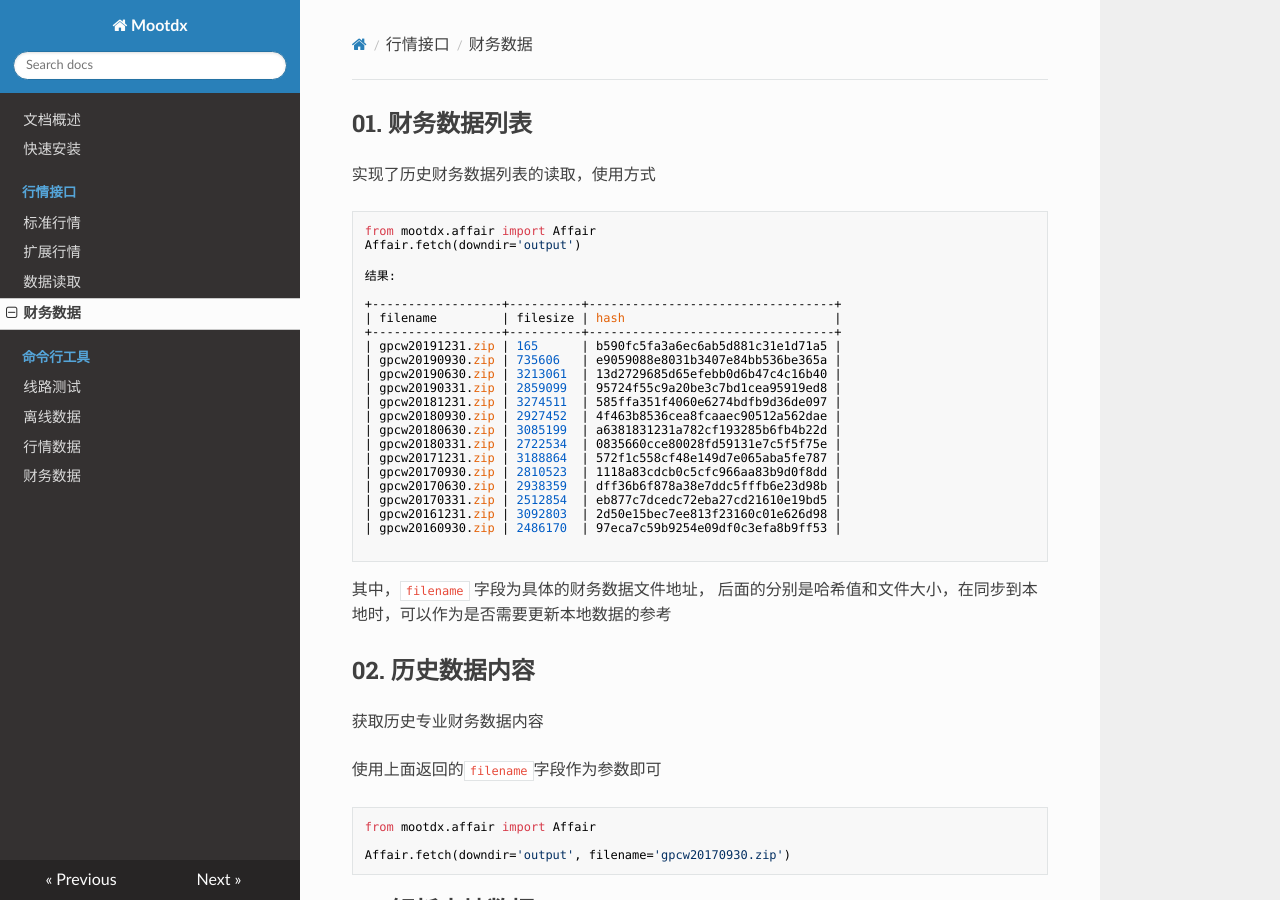
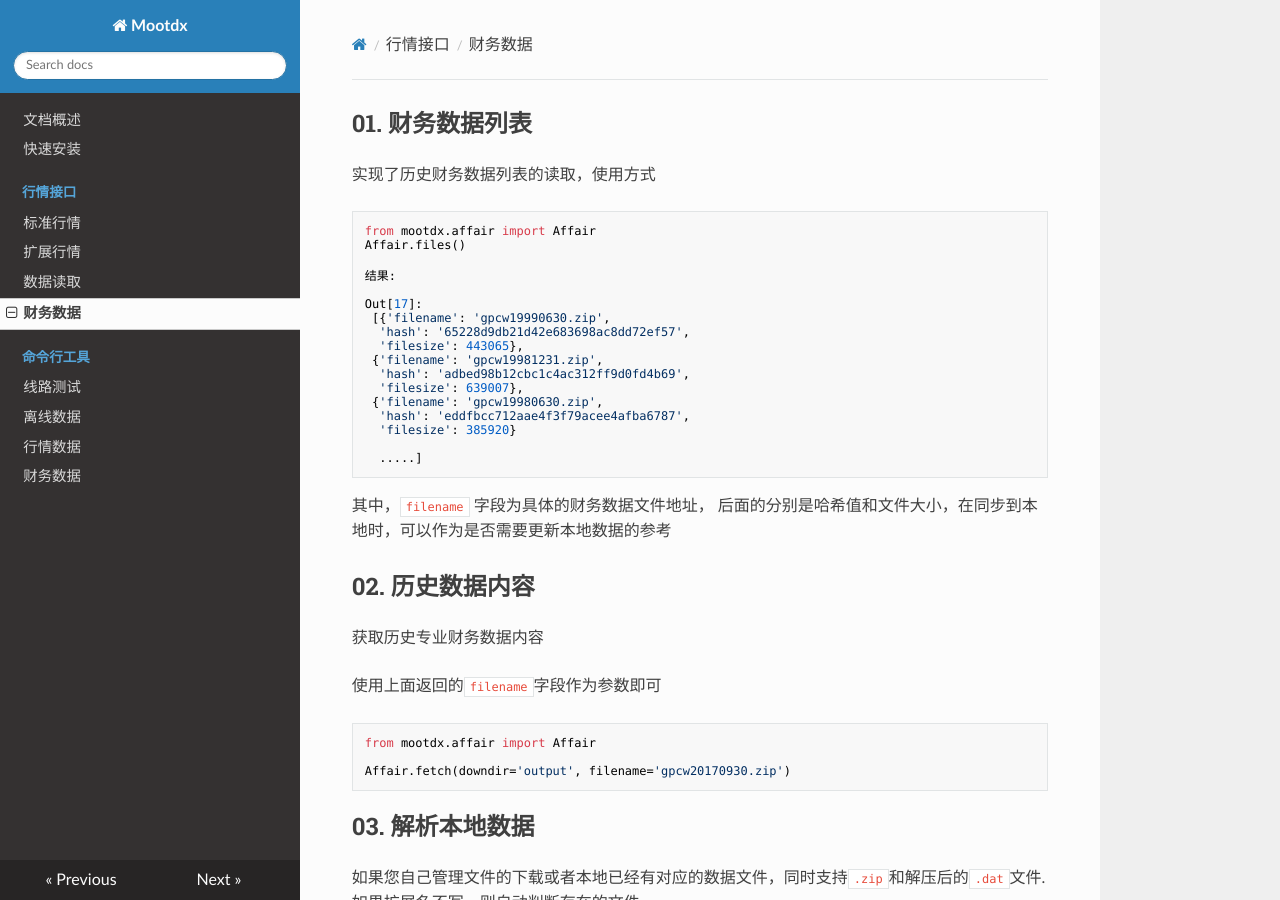
Before and after one commit to mootdx/mootdx, an MkDocs documentation site: the page built from docs/api/affair.md, in a window 1280 px wide and 900 px high. Built offline with MkDocs 1.6.1, drawn with Linux system fonts in a browser that asks for light colours; nearby versions of some CDN libraries; old or Windows-style settings are respelled for this version of MkDocs.

Commit message:
update commit

````diff
--- a/docs/api/affair.md
+++ b/docs/api/affair.md
@@ -4,28 +4,22 @@
 
 ```python
 from mootdx.affair import Affair
-Affair.fetch(downdir='output')
+Affair.files()
 
 结果:
 
-+------------------+----------+----------------------------------+
-| filename         | filesize | hash                             |
-+------------------+----------+----------------------------------+
-| gpcw20191231.zip | 165      | b590fc5fa3a6ec6ab5d881c31e1d71a5 |
-| gpcw20190930.zip | 735606   | e9059088e8031b3407e84bb536be365a |
-| gpcw20190630.zip | 3213061  | 13d2729685d65efebb0d6b47c4c16b40 |
-| gpcw20190331.zip | 2859099  | 95724f55c9a20be3c7bd1cea95919ed8 |
-| gpcw20181231.zip | 3274511  | 585ffa351f4060e6274bdfb9d36de097 |
-| gpcw20180930.zip | 2927452  | 4f463b8536cea8fcaaec90512a562dae |
-| gpcw20180630.zip | 3085199  | a6381831231a782cf193285b6fb4b22d |
-| gpcw20180331.zip | 2722534  | 0835660cce80028fd59131e7c5f5f75e |
-| gpcw20171231.zip | 3188864  | 572f1c558cf48e149d7e065aba5fe787 |
-| gpcw20170930.zip | 2810523  | 1118a83cdcb0c5cfc966aa83b9d0f8dd |
-| gpcw20170630.zip | 2938359  | dff36b6f878a38e7ddc5fffb6e23d98b |
-| gpcw20170331.zip | 2512854  | eb877c7dcedc72eba27cd21610e19bd5 |
-| gpcw20161231.zip | 3092803  | 2d50e15bec7ee813f23160c01e626d98 |
-| gpcw20160930.zip | 2486170  | 97eca7c59b9254e09df0c3efa8b9ff53 |
+Out[17]:
+ [{'filename': 'gpcw19990630.zip',
+  'hash': '65228d9db21d42e683698ac8dd72ef57',
+  'filesize': 443065},
+ {'filename': 'gpcw19981231.zip',
+  'hash': 'adbed98b12cbc1c4ac312ff9d0fd4b69',
+  'filesize': 639007},
+ {'filename': 'gpcw19980630.zip',
+  'hash': 'eddfbcc712aae4f3f79acee4afba6787',
+  'filesize': 385920}
 
+  .....]
 ```
 
 其中，`filename` 字段为具体的财务数据文件地址， 后面的分别是哈希值和文件大小，在同步到本地时，可以作为是否需要更新本地数据的参考
````
